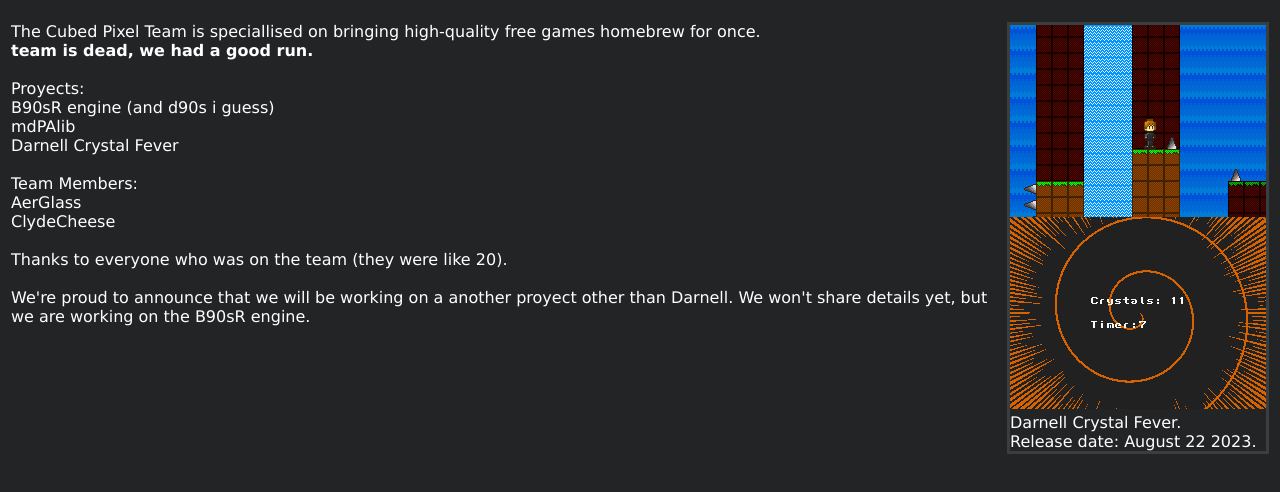
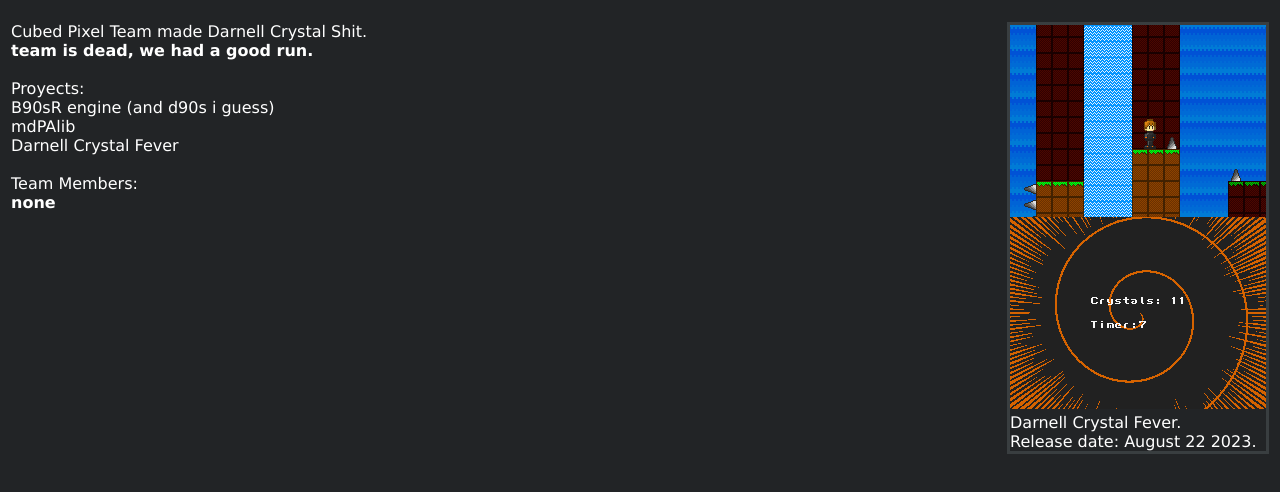
Before and after one commit to CubedPixelTeam/cubedpixel.github.io, a plain HTML site: page index.html in a window 1280 px wide. Shown: the part 62-554 px from the top of the page. Drawn offline with Linux system fonts and the light colour scheme.

Commit message:
Update index.html

```diff
--- a/index.html
+++ b/index.html
@@ -7,7 +7,7 @@
     <body>
         <h1>The Cubed Pixel Team.</h1>
         <table><tr ><td style="width:100%;" valign="top">
-        The Cubed Pixel Team is speciallised on bringing high-quality free games homebrew for once.<br>
+        Cubed Pixel Team made Darnell Crystal Shit.<br>
         <strong>team is dead, we had a good run.</strong><br><br>
 
         Proyects:<br>
@@ -16,13 +16,7 @@
         Darnell Crystal Fever<br><br>
 
         Team Members:<br>
-        AerGlass<br>
-        ClydeCheese<br><br>
-
-        Thanks to everyone who was on the team (they were like 20).<br><br>
-
-        We're proud to announce that we will be working on a another proyect other than Darnell. We won't share details yet, but we are working on the B90sR engine.<br>
-
+         <strong>none</strong>
     </td>
 <td>
     <div class="side_game">
```
